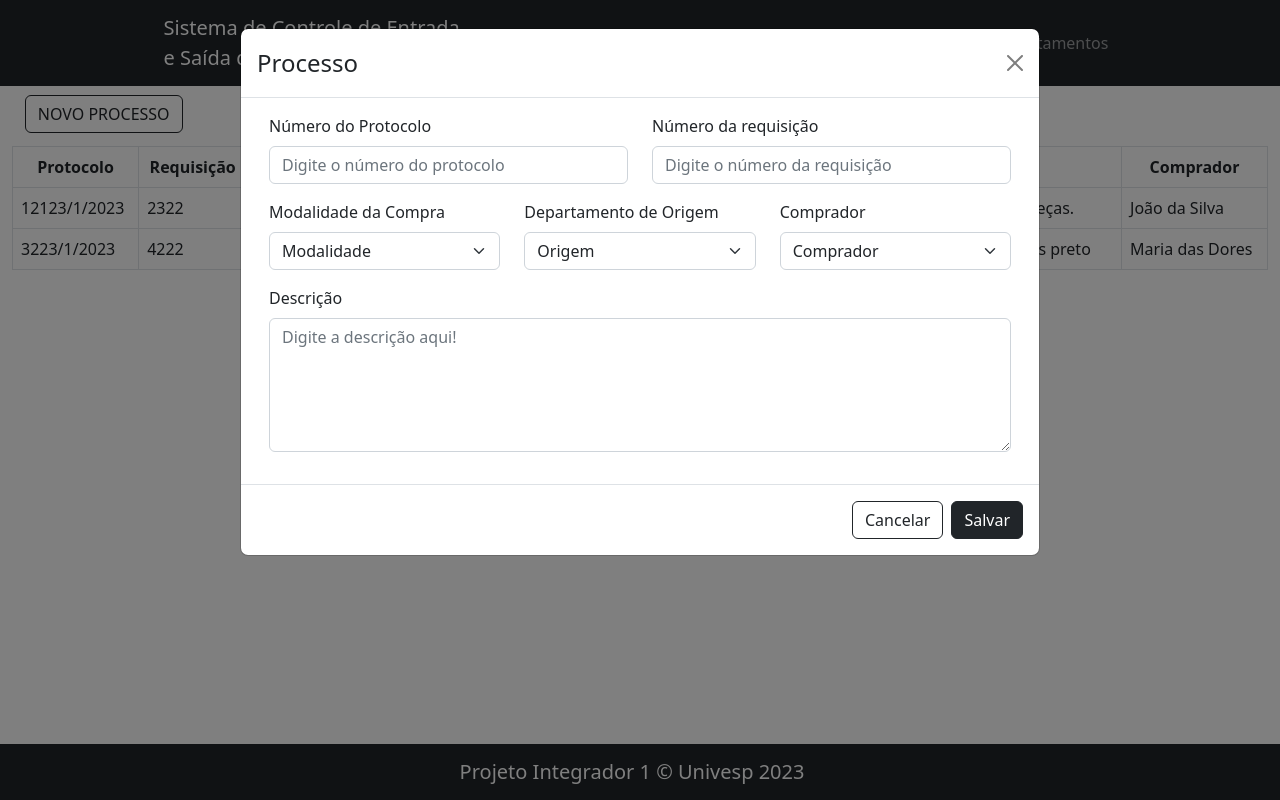
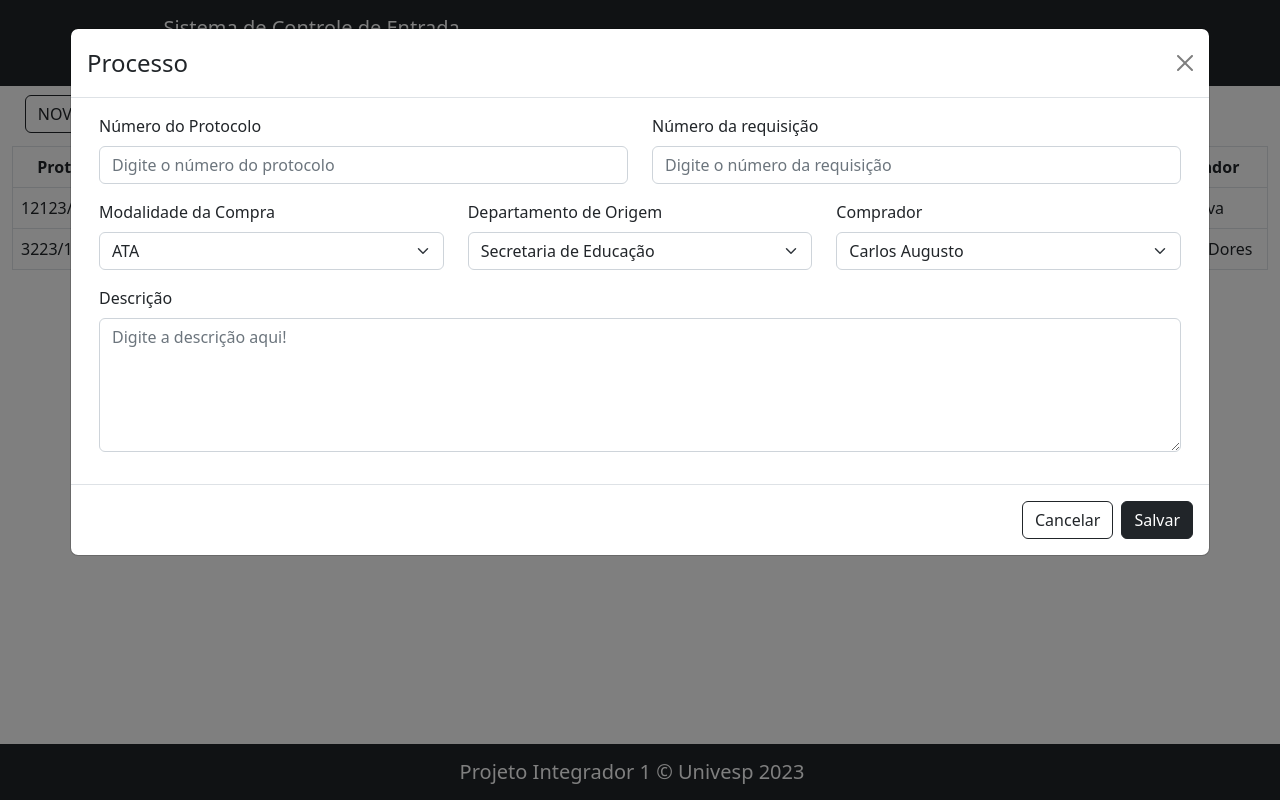
Before and after one commit to marianaleitao/Projeto-Integrador-1-Univesp, a React (Create React App) app: page / in a window 1280 px wide. Both pictures are taken after a click on the button "NOVO PROCESSO". Built offline with nearby package versions, Linux system fonts and the light colour scheme.

Commit message:
Configurado o select form para carregar dados de forma dinâmica.

```diff
--- a/src/app/components/Document/FormModalDocument/index.js
+++ b/src/app/components/Document/FormModalDocument/index.js
@@ -2,6 +2,8 @@ import Form from 'react-bootstrap/Form';
 import Container from 'react-bootstrap/Container';
 import Row from 'react-bootstrap/Row';
 import Col from 'react-bootstrap/Col';
+import employees from '../../../../json/employees.json';
+import departments from '../../../../json/departments.json';
 
 function FormModalDocument() {
     return (
@@ -26,7 +28,10 @@ function FormModalDocument() {
                         <Form.Group className="mb-3" controlId="formModalidade">
                             <Form.Label>Modalidade da Compra</Form.Label>
                             <Form.Select>
-                                <option>Modalidade</option>
+                                <option value="1">ATA</option>
+                                <option value="2">Compra Direta</option>
+                                <option value="3">Licitação</option>
+                                <option value="4">Anulação</option>
                             </Form.Select>
                         </Form.Group>
                     </Col>
@@ -34,7 +39,9 @@ function FormModalDocument() {
                         <Form.Group className="mb-3" controlId="formOrigem">
                             <Form.Label>Departamento de Origem</Form.Label>
                             <Form.Select>
-                                <option>Origem</option>
+                                {
+                                    departments.map((department) => <option value={department.id} key={department.id}>{department.nome}</option>)
+                                }
                             </Form.Select>
                         </Form.Group>
                     </Col>
@@ -42,7 +49,9 @@ function FormModalDocument() {
                         <Form.Group className="mb-3" controlId="formComprador">
                             <Form.Label>Comprador</Form.Label>
                             <Form.Select>
-                                <option>Comprador</option>
+                                {
+                                    employees.map((employee) => <option value={employee.id} key={employee.id}>{employee.nome}</option>)
+                                }
                             </Form.Select>
                         </Form.Group>
                     </Col>
--- a/src/app/components/Document/ModalDocument/index.js
+++ b/src/app/components/Document/ModalDocument/index.js
@@ -11,7 +11,7 @@ function ModalDocument() {
     return (
         <>
             <Button variant="outline-dark" onClick={handleShow}>NOVO PROCESSO</Button>
-            <Modal show={show} onHide={handleClose} size="lg">
+            <Modal show={show} onHide={handleClose} size="xl">
                 <Modal.Header closeButton>
                     <Modal.Title>Processo</Modal.Title>
                 </Modal.Header>
```
